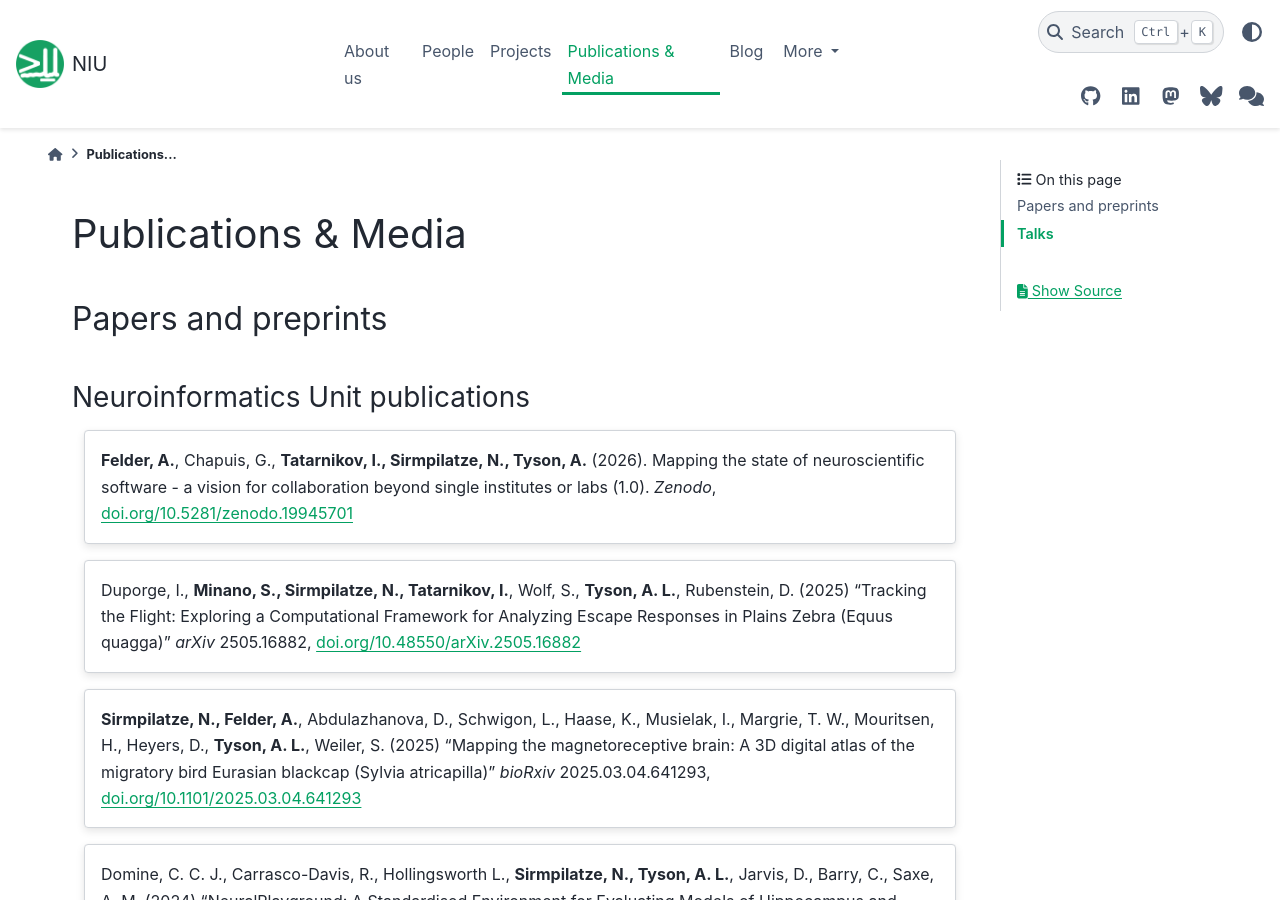
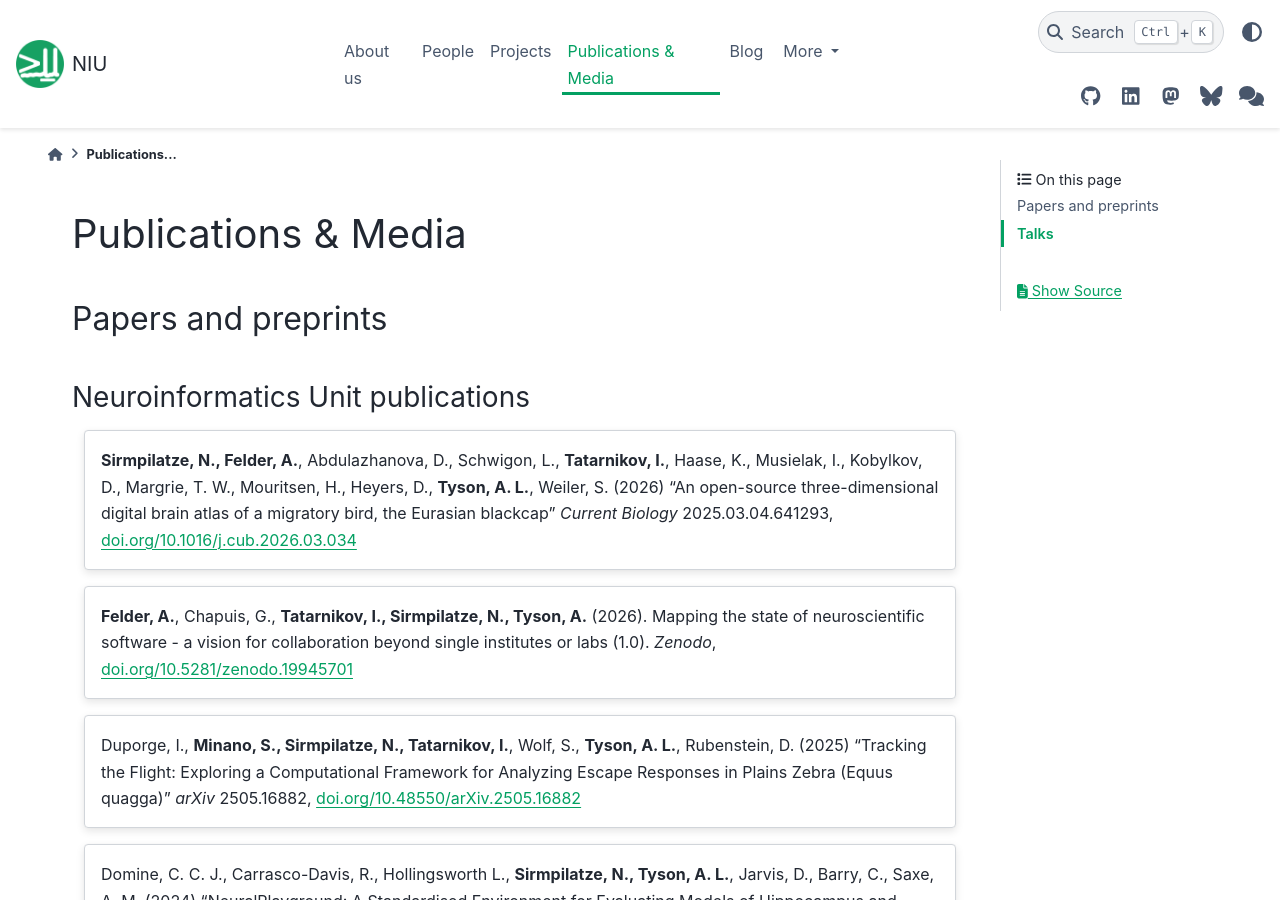
Before and after one commit to neuroinformatics-unit/neuroinformatics-unit.github.io, a Sphinx documentation site: the page built from docs/source/publications.md, in a window 1280 px wide and 900 px high. Built offline with Sphinx 7.4.7 and the PyData theme 0.15.4, drawn with Linux system fonts in a browser that asks for light colours; nearby versions of some CDN libraries.

Commit message:
update blackcap paper

```diff
--- a/docs/source/publications.md
+++ b/docs/source/publications.md
@@ -7,6 +7,11 @@
 :gutter: 3
 
 :::{grid-item-card}
+:link: https://doi.org/10.1016/j.cub.2026.03.034
+**Sirmpilatze, N., Felder, A.**, Abdulazhanova, D., Schwigon, L., **Tatarnikov, I.**, Haase, K., Musielak, I., Kobylkov, D., Margrie, T. W., Mouritsen, H., Heyers, D., **Tyson, A. L.**, Weiler, S. (2026) "An open-source three-dimensional digital brain atlas of a migratory bird, the Eurasian blackcap" *Current Biology* 2025.03.04.641293, doi.org/10.1016/j.cub.2026.03.034
+:::
+
+:::{grid-item-card}
 :link: https://doi.org/10.5281/zenodo.19945701
 **Felder, A.**, Chapuis, G., **Tatarnikov, I., Sirmpilatze, N., Tyson, A.** (2026). Mapping the state of neuroscientific software - a vision for collaboration beyond single institutes or labs (1.0). *Zenodo*, doi.org/10.5281/zenodo.19945701
 :::
@@ -14,11 +19,6 @@
 :::{grid-item-card}
 :link: https://doi.org/10.48550/arXiv.2505.16882
 Duporge, I., **Minano, S., Sirmpilatze, N., Tatarnikov, I.**, Wolf, S., **Tyson, A. L.**, Rubenstein, D. (2025) "Tracking the Flight: Exploring a Computational Framework for Analyzing Escape Responses in Plains Zebra (Equus quagga)" *arXiv* 2505.16882, doi.org/10.48550/arXiv.2505.16882
-:::
-
-:::{grid-item-card}
-:link: https://doi.org/10.1101/2025.03.04.641293
-**Sirmpilatze, N., Felder, A.**, Abdulazhanova, D., Schwigon, L., Haase, K., Musielak, I., Margrie, T. W., Mouritsen, H., Heyers, D., **Tyson, A. L.**, Weiler, S. (2025) "Mapping the magnetoreceptive brain: A 3D digital atlas of the migratory bird Eurasian blackcap (Sylvia atricapilla)" *bioRxiv* 2025.03.04.641293, doi.org/10.1101/2025.03.04.641293
 :::
 
 :::{grid-item-card}
```
